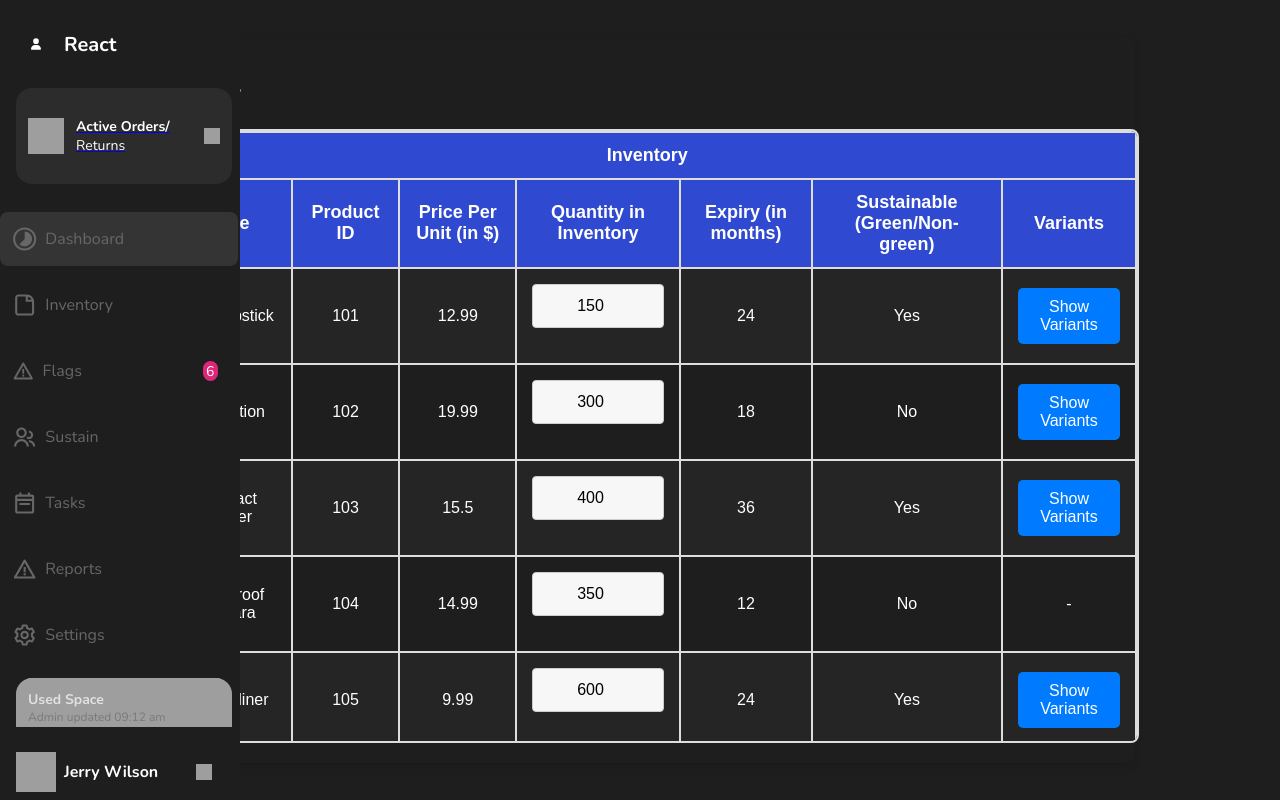
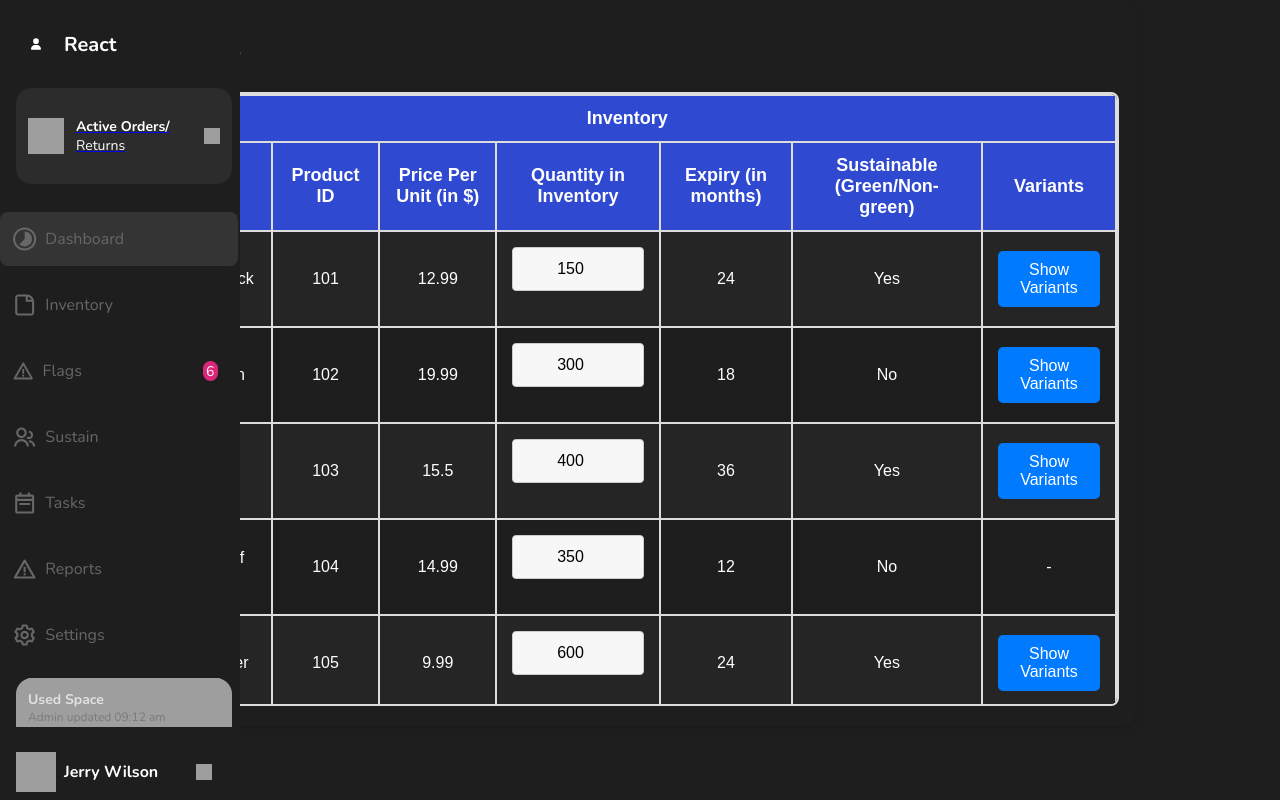
Before and after one commit to Agarwalvidu/orderprocess, a React (Create React App) app: page /inventory in a window 1280 px wide. Built offline with nearby package versions, Linux system fonts and the light colour scheme; grey boxes are pictures that could not be loaded.

Commit message:
flag class change

```diff
--- a/src/components/flags/flags.css
+++ b/src/components/flags/flags.css
@@ -1,16 +1,3 @@
-/* Centering the entire page */
-body, html {
-    height: 100%;
-    margin: 0;
-    display: flex;
-    justify-content: center;
-    align-items: center;
-    background-color: #1e1e1e;
-}
-
-h2{
-    color: #fff;
-}
 
 /* Centering the table container and shifting slightly to the right */
 .flags-container {
@@ -30,7 +17,7 @@ h2{
 }
 
 /* Centering the table */
-.scrollable-table {
+.scrollable-flags-table {
     display: flex;
     justify-content: center;
     width: 100%;
--- a/src/components/flags/flags.js
+++ b/src/components/flags/flags.js
@@ -30,7 +30,7 @@ const FlaggedOrders = () => {
   return (
     <div className="flags-container">
       <h2>Flagged Orders</h2>
-      <div className="scrollable-table">
+      <div className="scrollable-flags-table">
         <table className="flagged-orders-table">
           <thead>
             <tr>
```
